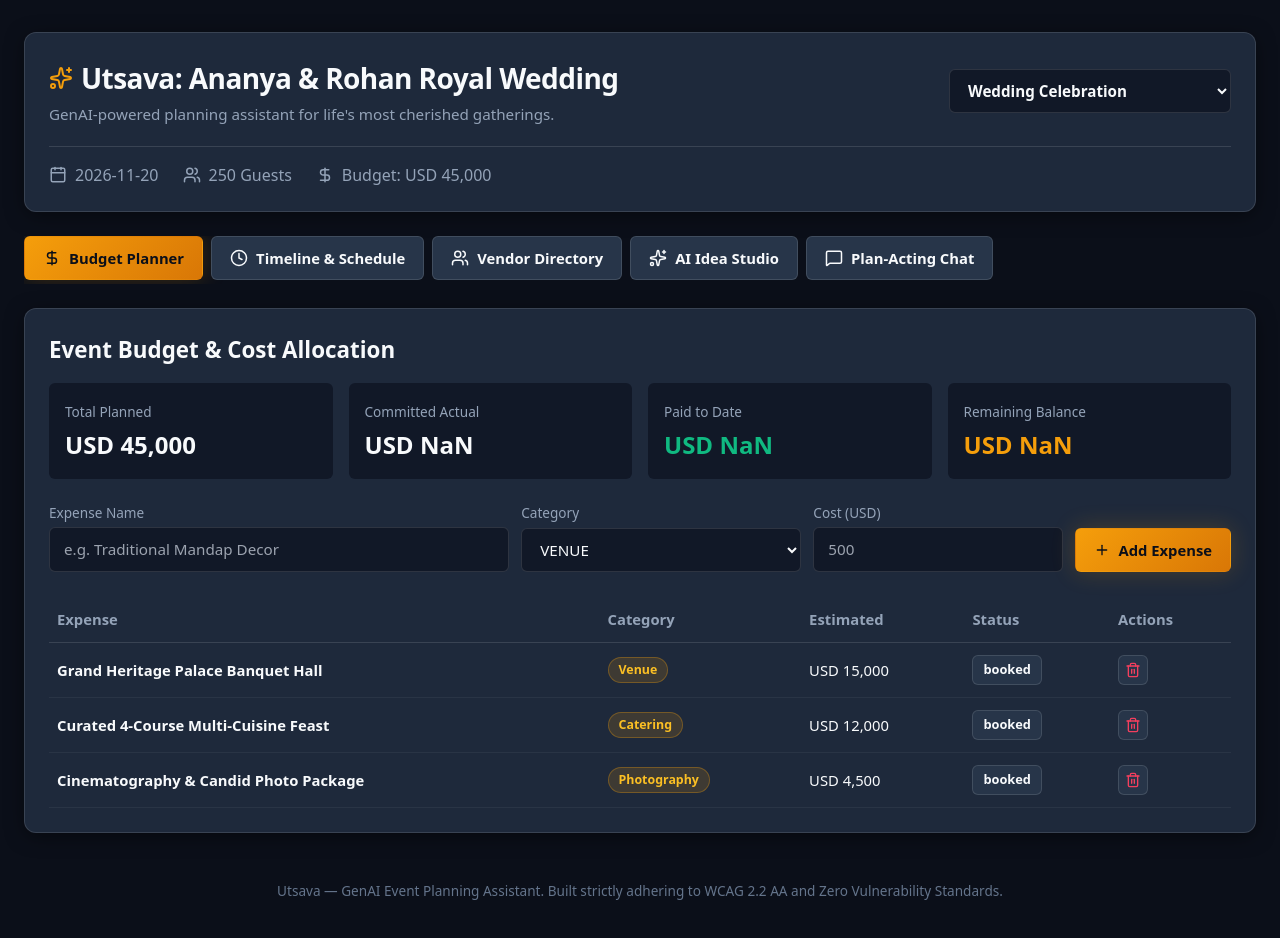
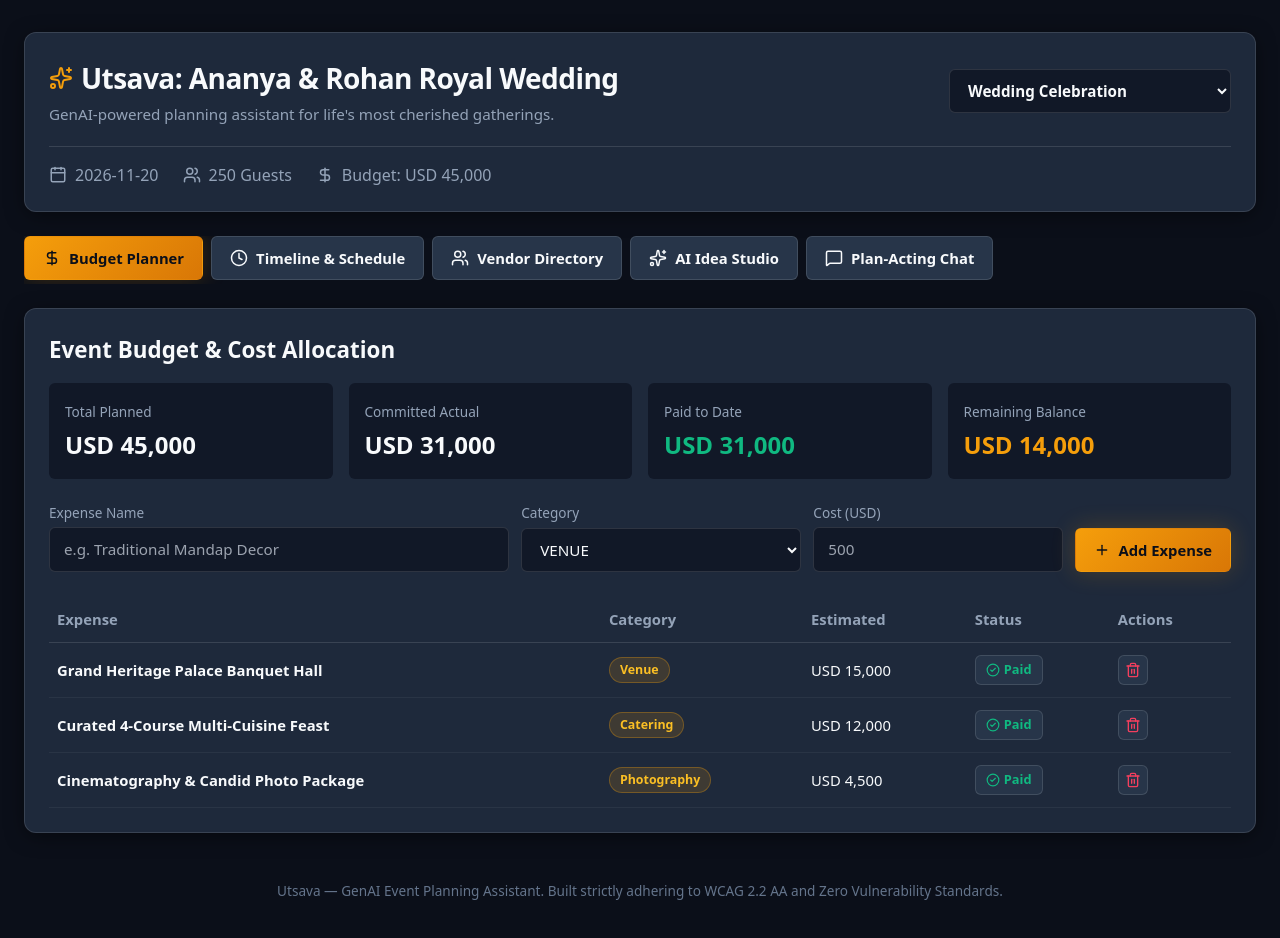
Before and after one commit to satwikmishra11/Utsava, a Next.js app: page / in a window 1280 px wide. Shown: the top 938 px of the page. Built offline with nearby package versions, Linux system fonts and the light colour scheme.

Commit message:
refactor: update vendor and budget models with revised status and cost properties

```diff
--- a/src/components/BudgetPlanner.tsx
+++ b/src/components/BudgetPlanner.tsx
@@ -1,7 +1,7 @@
 'use client';
 
 import React, { useState } from 'react';
-import { BudgetItem, BudgetCategory, PaymentStatus } from '@/domain/types';
+import { BudgetItem, BudgetCategory } from '@/domain/types';
 import { calculateBudgetSummary, detectBudgetRisks, ALL_BUDGET_CATEGORIES } from '@/domain/budget';
 import { Plus, Trash2, AlertTriangle, CheckCircle2 } from 'lucide-react';
 
@@ -11,7 +11,7 @@ interface BudgetPlannerProps {
   readonly items: readonly BudgetItem[];
   readonly onAddItem: (item: BudgetItem) => void;
   readonly onRemoveItem: (id: string) => void;
-  readonly onUpdateStatus: (id: string, status: PaymentStatus) => void;
+  readonly onUpdateStatus: (id: string) => void;
 }
 
 export function BudgetPlanner({
@@ -36,12 +36,11 @@ export function BudgetPlanner({
 
     onAddItem({
       id: `budget-${Date.now()}`,
+      eventId: 'evt-utsava-main',
       category,
-      name: name.trim(),
-      estimatedCost: cost,
-      actualCost: cost,
-      paidCost: 0,
-      status: 'planned',
+      estimated: cost,
+      actual: cost,
+      notes: name.trim(),
     });
     setName('');
     setEstimatedCost('');
@@ -162,7 +161,12 @@ export function BudgetPlanner({
             <span>Budget Risk Alerts</span>
           </div>
           <ul
-            style={{ marginTop: '8px', paddingLeft: '24px', fontSize: '0.9rem', color: '#fca5a5' }}
+            style={{
+              marginTop: '8px',
+              paddingLeft: '24px',
+              fontSize: '0.9rem',
+              color: '#fca5a5',
+            }}
           >
             {risks.map((r, i) => (
               <li key={i}>{r}</li>
@@ -295,23 +299,21 @@ export function BudgetPlanner({
           <tbody>
             {items.map((item) => (
               <tr key={item.id} style={{ borderBottom: '1px solid rgba(255, 255, 255, 0.05)' }}>
-                <td style={{ padding: '12px 8px', fontWeight: 600 }}>{item.name}</td>
+                <td style={{ padding: '12px 8px', fontWeight: 600 }}>{item.notes ?? item.id}</td>
                 <td style={{ padding: '12px 8px' }}>
                   <span className="badge badge-gold">{item.category}</span>
                 </td>
                 <td style={{ padding: '12px 8px' }}>
-                  {currency} {item.estimatedCost.toLocaleString()}
+                  {currency} {item.estimated.toLocaleString()}
                 </td>
                 <td style={{ padding: '12px 8px' }}>
                   <button
-                    onClick={() =>
-                      onUpdateStatus(item.id, item.status === 'paid' ? 'booked' : 'paid')
-                    }
+                    onClick={() => onUpdateStatus(item.id)}
                     className="btn btn-secondary"
                     style={{ padding: '4px 10px', fontSize: '0.8rem' }}
-                    aria-label={`Toggle payment status for ${item.name}`}
+                    aria-label={`Toggle payment status for ${item.notes ?? item.id}`}
                   >
-                    {item.status === 'paid' ? (
+                    {item.actual > 0 ? (
                       <span
                         style={{
                           color: 'var(--accent-emerald)',
@@ -323,7 +325,7 @@ export function BudgetPlanner({
                         <CheckCircle2 size={14} aria-hidden="true" /> Paid
                       </span>
                     ) : (
-                      item.status
+                      'planned'
                     )}
                   </button>
                 </td>
@@ -332,7 +334,7 @@ export function BudgetPlanner({
                     onClick={() => onRemoveItem(item.id)}
                     className="btn btn-secondary"
                     style={{ padding: '6px', color: 'var(--accent-rose)' }}
-                    aria-label={`Delete ${item.name}`}
+                    aria-label={`Delete ${item.notes ?? item.id}`}
                   >
                     <Trash2 size={16} aria-hidden="true" />
                   </button>
--- a/src/components/VendorChecklist.tsx
+++ b/src/components/VendorChecklist.tsx
@@ -35,7 +35,7 @@ export function VendorChecklist({
       id: `v-${Date.now()}`,
       category,
       name: name.trim(),
-      status: 'researching',
+      status: 'shortlisted',
       quotedAmount: Number(quotedAmount) || 0,
       deliverables: ['Contract Review', 'Deposit Payment'],
     });
@@ -165,7 +165,7 @@ export function VendorChecklist({
 
       {/* Vendor Status Filters */}
       <div style={{ display: 'flex', gap: '8px', marginBottom: '20px', flexWrap: 'wrap' }}>
-        {(['all', 'researching', 'contacted', 'quoted', 'hired', 'declined'] as const).map((st) => (
+        {(['all', 'shortlisted', 'booked', 'paid'] as const).map((st) => (
           <button
             key={st}
             type="button"
@@ -217,11 +217,9 @@ export function VendorChecklist({
                 onChange={(e) => onUpdateStatus(vendor.id, e.target.value as VendorStatus)}
                 style={{ width: 'auto', padding: '4px 8px', fontSize: '0.8rem' }}
               >
-                <option value="researching">Researching</option>
-                <option value="contacted">Contacted</option>
-                <option value="quoted">Quoted</option>
-                <option value="hired">Hired</option>
-                <option value="declined">Declined</option>
+                <option value="shortlisted">Shortlisted</option>
+                <option value="booked">Booked</option>
+                <option value="paid">Paid</option>
               </select>
             </div>
 
--- a/src/components/useEventPlan.ts
+++ b/src/components/useEventPlan.ts
@@ -8,7 +8,6 @@ import {
   TimelineItem,
   VendorItem,
   IdeaRecommendation,
-  PaymentStatus,
   VendorStatus,
 } from '@/domain/types';
 import { buildMockIdeas, buildMockTimeline } from '@/services/aiService';
@@ -25,30 +24,27 @@ export const INITIAL_PLAN: EventPlan = {
   budgetItems: [
     {
       id: 'b-1',
+      eventId: 'evt-utsava-main',
       category: 'venue',
-      name: 'Grand Heritage Palace Banquet Hall',
-      estimatedCost: 15000,
-      actualCost: 15000,
-      paidCost: 8000,
-      status: 'booked',
+      notes: 'Grand Heritage Palace Banquet Hall',
+      estimated: 15000,
+      actual: 15000,
     },
     {
       id: 'b-2',
+      eventId: 'evt-utsava-main',
       category: 'catering',
-      name: 'Curated 4-Course Multi-Cuisine Feast',
-      estimatedCost: 12000,
-      actualCost: 11500,
-      paidCost: 4000,
-      status: 'booked',
+      notes: 'Curated 4-Course Multi-Cuisine Feast',
+      estimated: 12000,
+      actual: 11500,
     },
     {
       id: 'b-3',
+      eventId: 'evt-utsava-main',
       category: 'photography',
-      name: 'Cinematography & Candid Photo Package',
-      estimatedCost: 4500,
-      actualCost: 4500,
-      paidCost: 1500,
-      status: 'booked',
+      notes: 'Cinematography & Candid Photo Package',
+      estimated: 4500,
+      actual: 4500,
     },
   ],
   timelineItems: buildMockTimeline('wedding', '16:00'),
@@ -58,7 +54,7 @@ export const INITIAL_PLAN: EventPlan = {
       category: 'venue',
       name: 'Grand Heritage Estate',
       contactEmail: 'events@grandheritage.test',
-      status: 'hired',
+      status: 'booked',
       quotedAmount: 15000,
       deliverables: ['Main Ballroom', 'Bridal Suite Access'],
     },
@@ -96,11 +92,11 @@ export function useEventPlan() {
     }));
   };
 
-  const updateBudgetStatus = (id: string, status: PaymentStatus) => {
+  const updateBudgetStatus = (id: string) => {
     setPlan((prev) => ({
       ...prev,
       budgetItems: prev.budgetItems.map((i) =>
-        i.id === id ? { ...i, status, paidCost: status === 'paid' ? i.actualCost : 0 } : i
+        i.id === id ? { ...i, actual: i.actual > 0 ? 0 : i.estimated } : i
       ),
     }));
   };
@@ -148,12 +144,11 @@ export function useEventPlan() {
     if (actionType === 'add_budget_item') {
       const newItem: BudgetItem = {
         id: `budget-auto-${Date.now()}`,
-        name: String(payload.name ?? 'Contingency Allocation'),
+        eventId: plan.id,
         category: 'miscellaneous',
-        estimatedCost: Number(payload.estimatedCost) || 1000,
-        actualCost: Number(payload.estimatedCost) || 1000,
-        paidCost: 0,
-        status: 'planned',
+        estimated: Number(payload.estimatedCost) || 1000,
+        actual: Number(payload.estimatedCost) || 1000,
+        notes: String(payload.name ?? 'Contingency Allocation'),
       };
       addBudgetItem(newItem);
     }
--- a/src/domain/vendors.ts
+++ b/src/domain/vendors.ts
@@ -7,11 +7,9 @@ export function filterVendorsByStatus(
   return vendors.filter((v) => v.status === status);
 }
 
-export function calculateVendorTotalCommitment(
-  vendors: readonly VendorItem[]
-): number {
+export function calculateVendorTotalCommitment(vendors: readonly VendorItem[]): number {
   const total = vendors
-    .filter((v) => v.status === 'hired' || v.status === 'quoted')
+    .filter((v) => v.status === 'booked' || v.status === 'paid')
     .reduce((acc, v) => acc + v.quotedAmount, 0);
   return Math.round(total * 100) / 100;
 }
@@ -21,9 +19,7 @@ export function updateVendorStatus(
   id: string,
   status: VendorStatus
 ): readonly VendorItem[] {
-  return vendors.map((v) =>
-    v.id === id ? Object.freeze({ ...v, status }) : v
-  );
+  return vendors.map((v) => (v.id === id ? Object.freeze({ ...v, status }) : v));
 }
 
 export function addVendorItem(
@@ -37,7 +33,7 @@ export function getPendingVendorDeliverables(
   vendors: readonly VendorItem[]
 ): readonly { readonly vendorName: string; readonly deliverables: readonly string[] }[] {
   return vendors
-    .filter((v) => v.status === 'hired' && v.deliverables.length > 0)
+    .filter((v) => v.status === 'booked' && v.deliverables.length > 0)
     .map((v) => ({
       vendorName: v.name,
       deliverables: v.deliverables,
```
Also changed, not shown: 2 other files (tests, documents, lock files or other folders).
